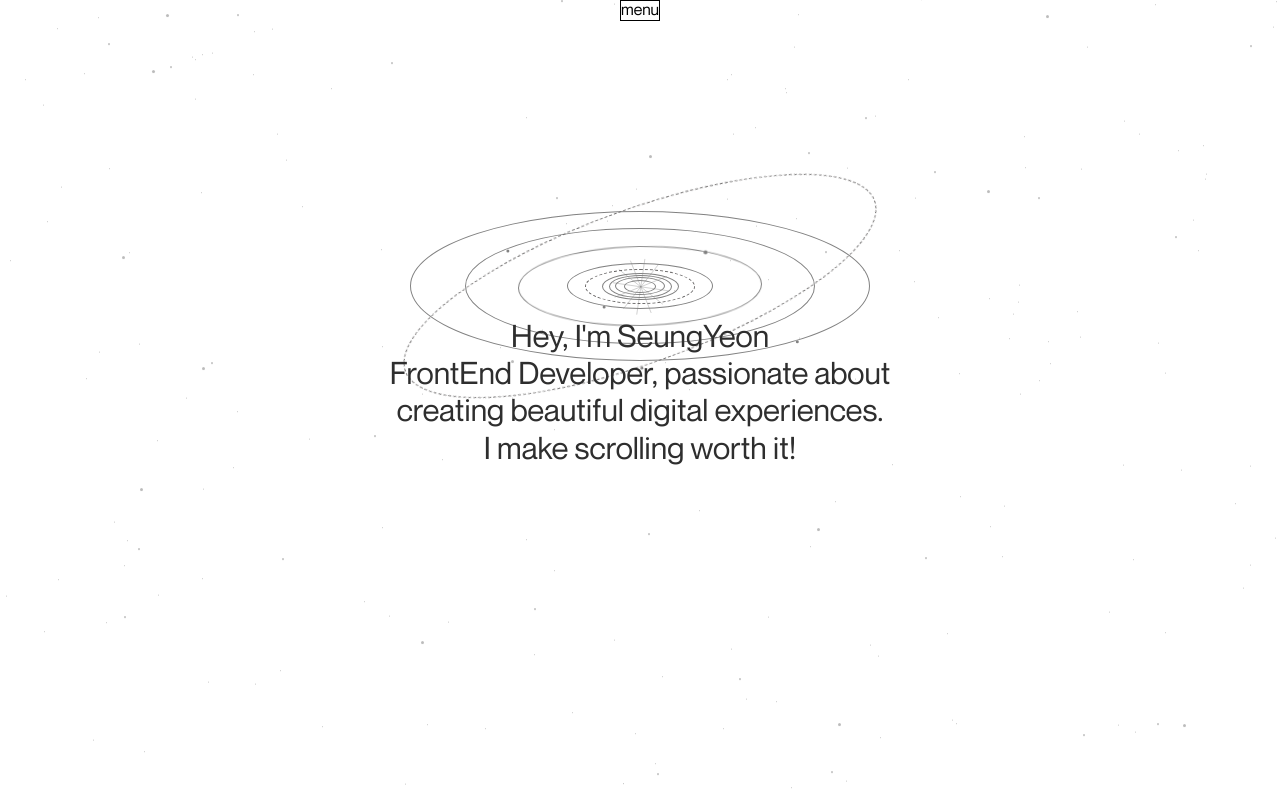
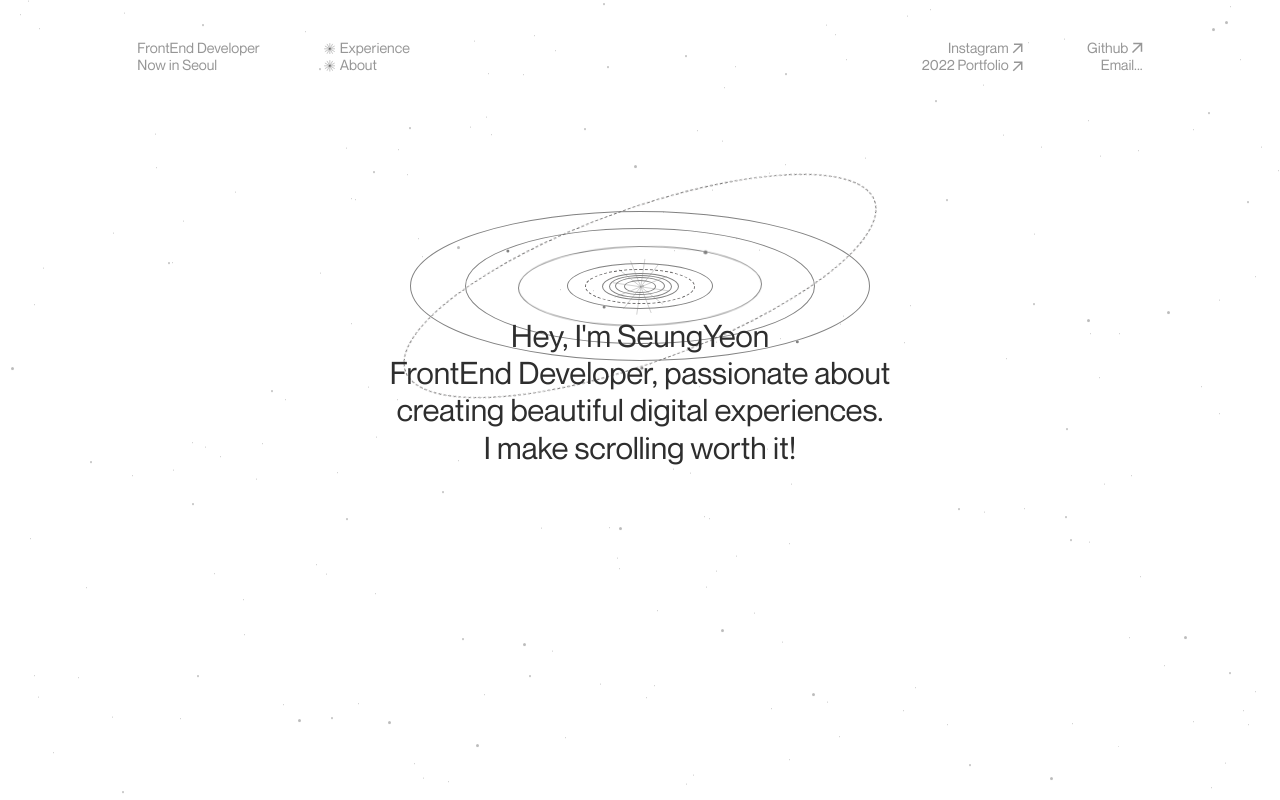
Before and after one commit to jliliflora/portfolio2024, a React (Create React App) app: page / in a window 1280 px wide. Built offline with nearby package versions, Linux system fonts and the light colour scheme.

Commit message:
navigation 추가

```diff
--- a/src/App.tsx
+++ b/src/App.tsx
@@ -3,6 +3,7 @@ import styled from "styled-components";
 import SectionBg from "./components/SectionBg";
 import OrbitAni from "./components/OrbitAni";
 import MainTitle from "./components/MainTitle";
+import Navigation from "./components/Navigation";
 
 const Wrapper = styled(motion.div)`
   height: 100vh;
@@ -13,31 +14,11 @@ const Wrapper = styled(motion.div)`
   overflow: hidden;
   position: relative;
 `;
-const TitleBox = styled(motion.div)`
-  position: absolute;
-  top: 49%; /* 부모 요소의 세로 중앙 */
-  left: 50%; /* 부모 요소의 가로 중앙 */
-  transform: translate(-50%, -50%); /* 요소 크기의 절반만큼 이동 */
-  font-size: 31px;
-  text-align: center;
-  color: #252525;
-  // border: 1px solid black;
-`;
-
-const TitleHey = styled(motion.div)`
-  color: rgba(20, 20, 26, 0.362);
-`;
-
-const Nav = styled(motion.div)`
-  position: fixed;
-  top: 0;
-  border: 1px solid black;
-`;
 
 function App() {
   return (
     <Wrapper>
-      <Nav>menu</Nav>
+      <Navigation />
       <SectionBg />
       <OrbitAni />
       <MainTitle />
--- /dev/null
+++ b/src/components/Navigation.tsx
@@ -0,0 +1,163 @@
+import { motion } from "framer-motion";
+import styled from "styled-components";
+
+const Nav = styled(motion.div)`
+  position: fixed;
+  top: 0;
+  height: 10vh;
+  display: flex;
+  justify-content: space-between;
+  gap: 40vw;
+  color: rgb(150, 150, 150);
+  font-size: 0.9rem;
+  z-index: 99999;
+  /* background-color: #eb8e8e; */
+  /* border: 1px solid black; */
+`;
+const Sec = styled.div`
+  margin: 5vh 0 0 0;
+  display: flex;
+  justify-content: space-between;
+  gap: 5vw;
+  white-space: nowrap;
+  /* border: 1px solid black; */
+`;
+const LeftLi = styled.li`
+  position: relative;
+  padding-right: 1em;
+  /* border: 1px solid black; */
+`;
+const RightLi = styled.li`
+  position: relative;
+  padding-left: 1.1em;
+  /* border: 1px solid black; */
+`;
+const ArrowSvg = styled.svg`
+  position: absolute;
+  bottom: 0;
+  right: 10;
+  path {
+    fill: rgb(150, 150, 150);
+  }
+`;
+const StarSvg = styled.svg`
+  position: absolute;
+  bottom: 3px;
+  left: 0;
+  width: 0.8em;
+  height: 0.8em;
+  path {
+    stroke: #353535;
+    stroke-width: 2;
+  }
+`;
+
+const navVariants = {
+  start: { opacity: 0, y: -25 },
+  end: {
+    opacity: 1,
+    y: 0,
+    transition: {
+      duration: 0.5,
+    },
+  },
+};
+
+function Navigation() {
+  return (
+    <Nav variants={navVariants} initial="start" animate="end">
+      <Sec>
+        <ul>
+          <li>FrontEnd Developer</li>
+          <li>Now in Seoul</li>
+        </ul>
+        <ul>
+          <RightLi>
+            <StarSvg
+              xmlns="http://www.w3.org/2000/svg"
+              width="81"
+              height="81"
+              viewBox="0 0 81 81"
+              fill="none"
+            >
+              <path d="M40.932.932v80M60.931 6.29l-40 69.283m54.642-54.641-69.282 40m74.641-20h-80m74.641 20-69.282-40m54.64 54.641-40-69.282" />
+            </StarSvg>
+            Experience
+          </RightLi>
+          <RightLi>
+            <StarSvg
+              xmlns="http://www.w3.org/2000/svg"
+              width="81"
+              height="81"
+              viewBox="0 0 81 81"
+              fill="none"
+            >
+              <path d="M40.932.932v80M60.931 6.29l-40 69.283m54.642-54.641-69.282 40m74.641-20h-80m74.641 20-69.282-40m54.64 54.641-40-69.282" />
+            </StarSvg>
+            <a href="https://www.naver.com/">About</a>
+          </RightLi>
+        </ul>
+      </Sec>
+      <Sec>
+        <ul style={{ textAlign: "right" }}>
+          <LeftLi>
+            <a
+              href="https://www.naver.com/"
+              style={{ cursor: "pointer" }}
+              target="_blank"
+            >
+              Instagram
+              <ArrowSvg
+                xmlns="http://www.w3.org/2000/svg"
+                width="17"
+                height="17"
+                viewBox="0 0 24 24"
+              >
+                <path d="M7 7h8.586L5.293 17.293l1.414 1.414L17 8.414V17h2V5H7v2z" />
+              </ArrowSvg>
+            </a>
+          </LeftLi>
+          <LeftLi>
+            <a
+              href="https://www.naver.com/"
+              style={{ cursor: "pointer" }}
+              target="_blank"
+            >
+              2022 Portfolio
+              <ArrowSvg
+                xmlns="http://www.w3.org/2000/svg"
+                width="17"
+                height="17"
+                viewBox="0 0 24 24"
+              >
+                <path d="M7 7h8.586L5.293 17.293l1.414 1.414L17 8.414V17h2V5H7v2z" />
+              </ArrowSvg>
+            </a>
+          </LeftLi>
+        </ul>
+        <ul style={{ textAlign: "right" }}>
+          <LeftLi>
+            <a
+              href="https://www.naver.com/"
+              style={{ cursor: "pointer" }}
+              target="_blank"
+            >
+              Github
+              <ArrowSvg
+                xmlns="http://www.w3.org/2000/svg"
+                width="18"
+                height="18"
+                viewBox="0 0 24 24"
+              >
+                <path d="M7 7h8.586L5.293 17.293l1.414 1.414L17 8.414V17h2V5H7v2z" />
+              </ArrowSvg>
+            </a>
+          </LeftLi>
+          <LeftLi style={{ paddingRight: 0 }}>Email...</LeftLi>
+        </ul>
+      </Sec>
+    </Nav>
+  );
+}
+
+export default Navigation;
```
